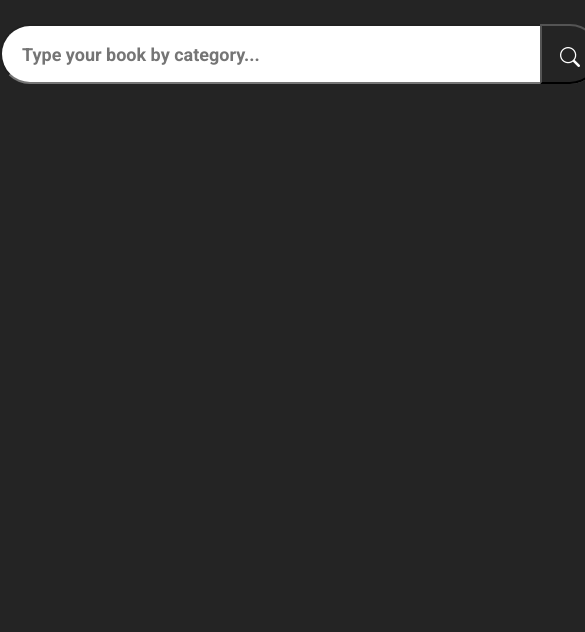
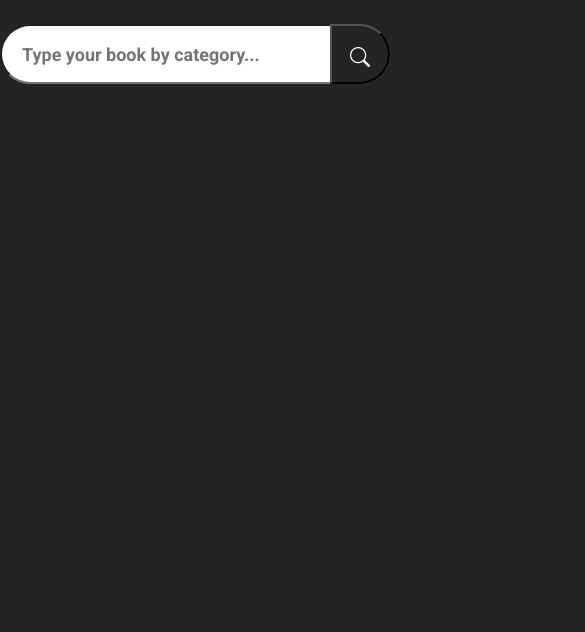
Before and after one commit to DPdotexe/DPs-Open-Library, a website built with webpack: page src/index.html in a window 390 px wide. Shown: the part 212-844 px from the top of the page, 585 px wide, since content can reach past the window. Built offline with nearby package versions, Linux system fonts and the light colour scheme.

Commit message:
Update style.css

```diff
--- a/src/css/style.css
+++ b/src/css/style.css
@@ -103,13 +103,13 @@ h1 {
   font-size: 14px;
   margin-top: 10px;
 }
-/* Stile del titolo del libro */
+
 .book-title {
   font-size: 28px;
   font-weight: bold;
   color: #333;
   margin-bottom: 8px;
-  /* Aggiungi sfumature */
+
   text-shadow: 2px 2px 4px rgba(0, 0, 0, 0.5);
   background-color: #e52b50;
   color: white;
@@ -251,3 +251,10 @@ h1 {
 
   }
 }
+
+@media screen and (max-width: 768px) {
+  .search_wrap {
+    width: 100%;
+    margin: 20px 0;
+  }
+}
```
